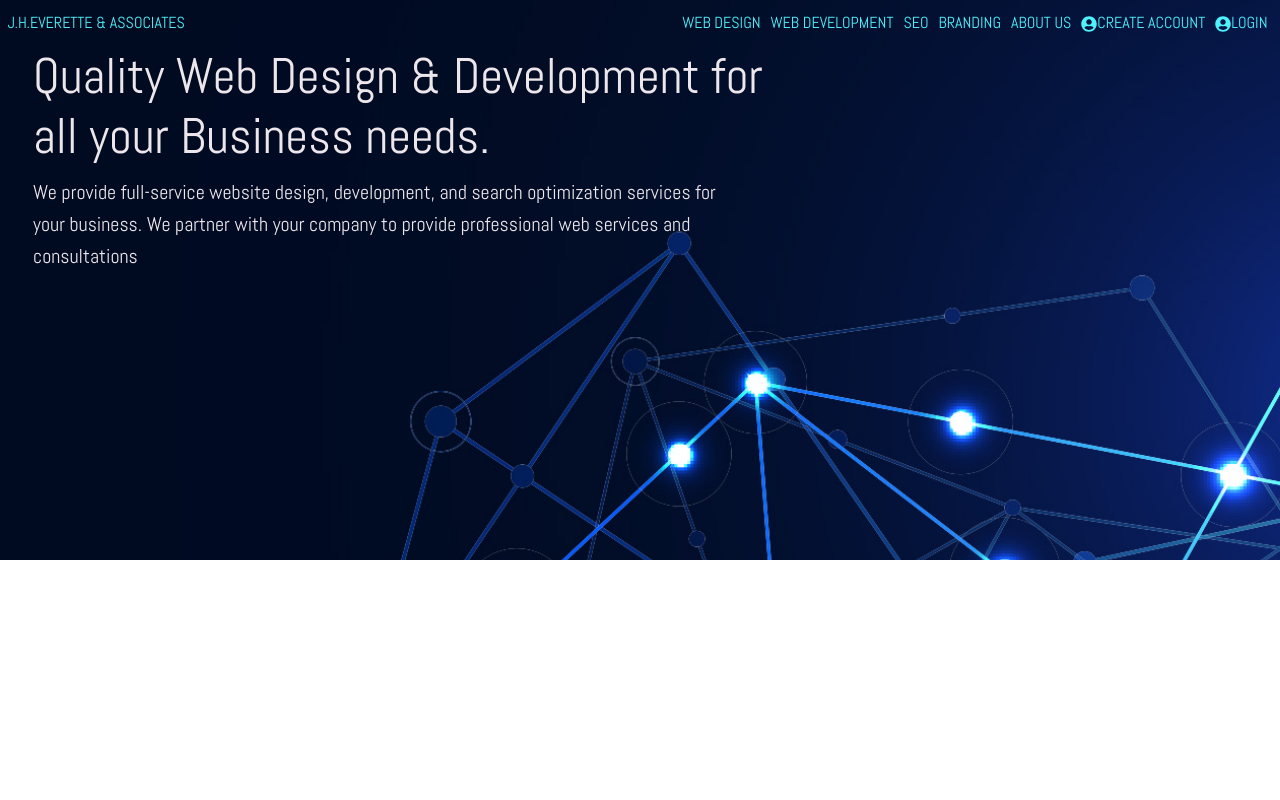
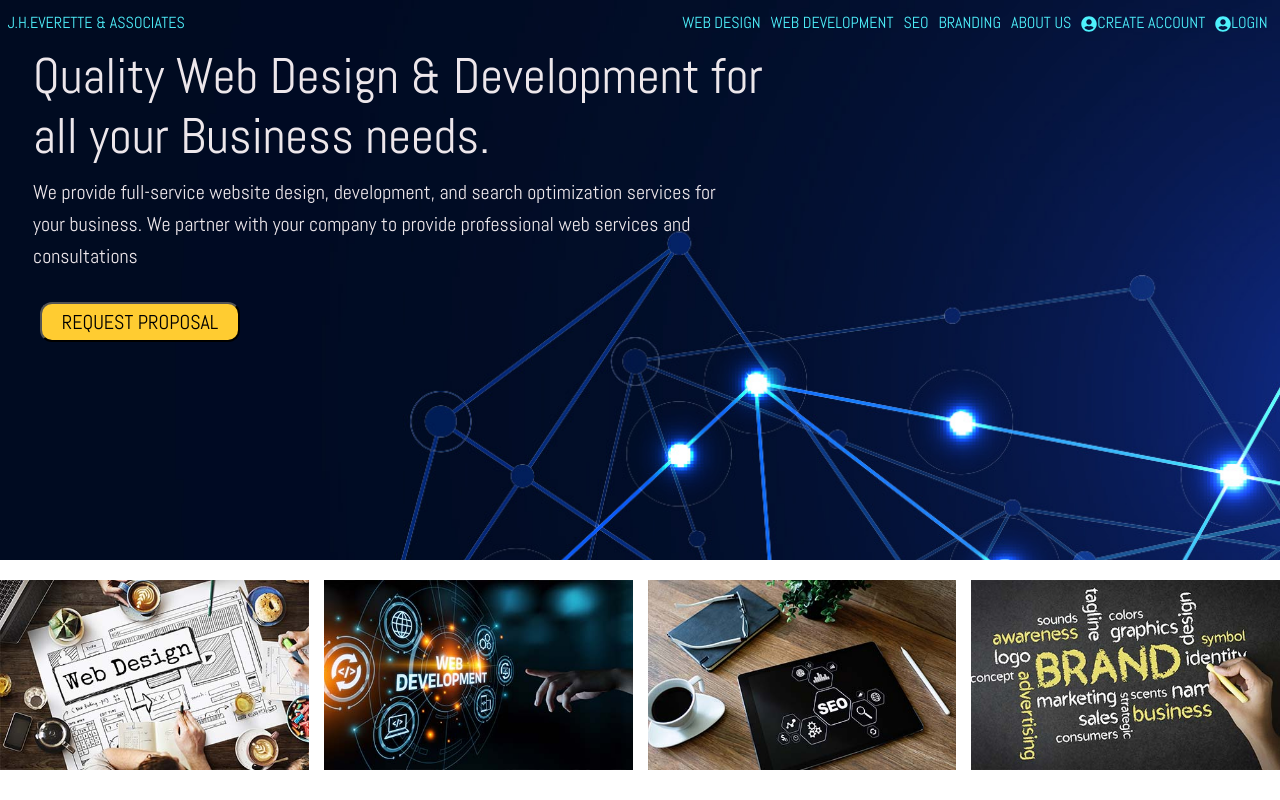
Before and after one commit to DowePaul-FS/jheverette, a React (Create React App) app in the folder frontend/: page / in a window 1280 px wide. Built offline with nearby package versions, Linux system fonts and the light colour scheme.

Commit message:
Call to action rough draft created

```diff
--- /dev/null
+++ b/frontend/src/components/CallToAction.js
@@ -0,0 +1,59 @@
+import React from 'react';
+import { Link } from "react-router-dom";
+import des from "../images/cta_des.jpg";
+import dev from "../images/cta_dev.jpg";
+import seo from "../images/cta_seo.jpg";
+import brand from "../images/cta_brand.jpg";
+
+const CallToAction = (props) => {
+    return (
+        <div>
+            <div className={`
+            ${["row"]}
+            ${["row-cols-2"]}
+            ${["row-cols-sm-2"]}
+            ${["row-cols-lg-4"]}
+            `}
+            >
+                <figure className={["col"]}>
+
+                        <Link to="/WebDesign">
+                            <img className={["img-fluid"]}
+                                src={des}
+                                alt="Web Design" />
+                        </Link>
+
+                </figure>
+                <figure className={["col"]}>
+                    <a href="pic2">
+                        <Link to="/WebDevelopment">
+                            <img className={["img-fluid"]}
+                                src={dev}
+                                alt="Web Development" />
+                        </Link>
+                    </a>
+                </figure>
+                <figure className={["col"]}>
+                    <a href="pic3">
+                        <Link to="/Seo">
+                            <img className={["img-fluid"]}
+                                src={seo}
+                                alt="SEO" />
+                        </Link>
+                    </a>
+                </figure>
+                <figure className={["col"]}>
+                    <a href="pic4">
+                        <Link to="/Branding">
+                            <img className={["img-fluid"]}
+                                src={brand}
+                                alt="Branding" />
+                        </Link>
+                    </a>
+                </figure>
+            </div>
+        </div>
+    );
+};
+
+export default CallToAction;
--- /dev/null
+++ b/frontend/src/components/RequestBtn.js
@@ -0,0 +1,25 @@
+import React from "react";
+import classes from "./RequestBtn.module.css";
+
+const RequestBtn = (props) => {
+    return (
+        <div className={`
+        ${["col"]}
+        ${["align-self-center"]}
+        ${["pt-5"]}
+        `}
+        >
+            <button
+                type="button"
+                className={classes["req__button"]}
+                id="request"
+                data-toggle="modal"
+                data-target="#requestproposal"
+            >
+                {props.text}
+            </button>
+        </div>
+    );
+};
+
+export default RequestBtn;
--- /dev/null
+++ b/frontend/src/components/RequestBtn.module.css
@@ -0,0 +1,8 @@
+.req__button {
+    width: 20rem;
+    height: 4rem;
+    background-color: #ffcc31;
+    font-size: 2rem;
+    text-transform: uppercase;
+    border-radius: 12px;
+}
--- a/frontend/src/pages/Home.js
+++ b/frontend/src/pages/Home.js
@@ -2,6 +2,8 @@ import React from 'react';
 import classes from './Home.module.css';
 import NavBar from "../components/NavBar";
 import HeroText from "../components/HeroText";
+import RequestBtn from '../components/RequestBtn';
+import CallToAction from '../components/CallToAction';
 
 const Home = () => {
     return (
@@ -14,6 +16,12 @@ const Home = () => {
                 optimization services for your business. We partner with your
                 company to provide professional web services and consultations"
                 />
+                <div className={classes["btn1"]}>
+                <RequestBtn text="request proposal" />
+                </div>
+            </section>
+            <section className={classes.cta}>
+                <CallToAction />
             </section>
         </main>
     );
--- a/frontend/src/pages/Home.module.css
+++ b/frontend/src/pages/Home.module.css
@@ -33,3 +33,13 @@ li {
     background: url(../images/headers.jpg) fixed center no-repeat;
     background-size: cover;
 }
+
+.btn1 {
+    margin-left: 40px;
+}
+
+.cta {
+    position: relative;
+    top: 2rem;
+    width: 100%;
+}
```
